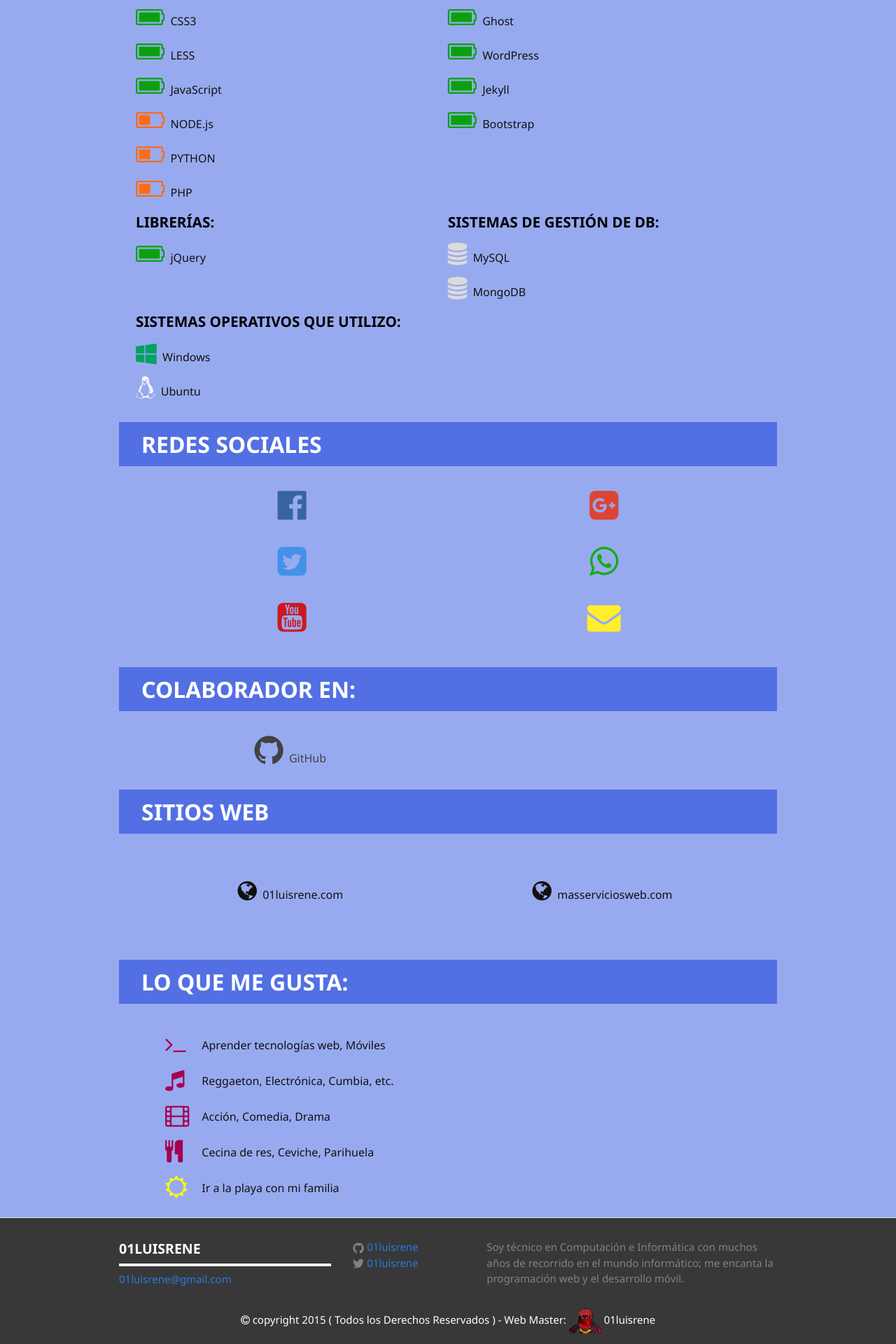
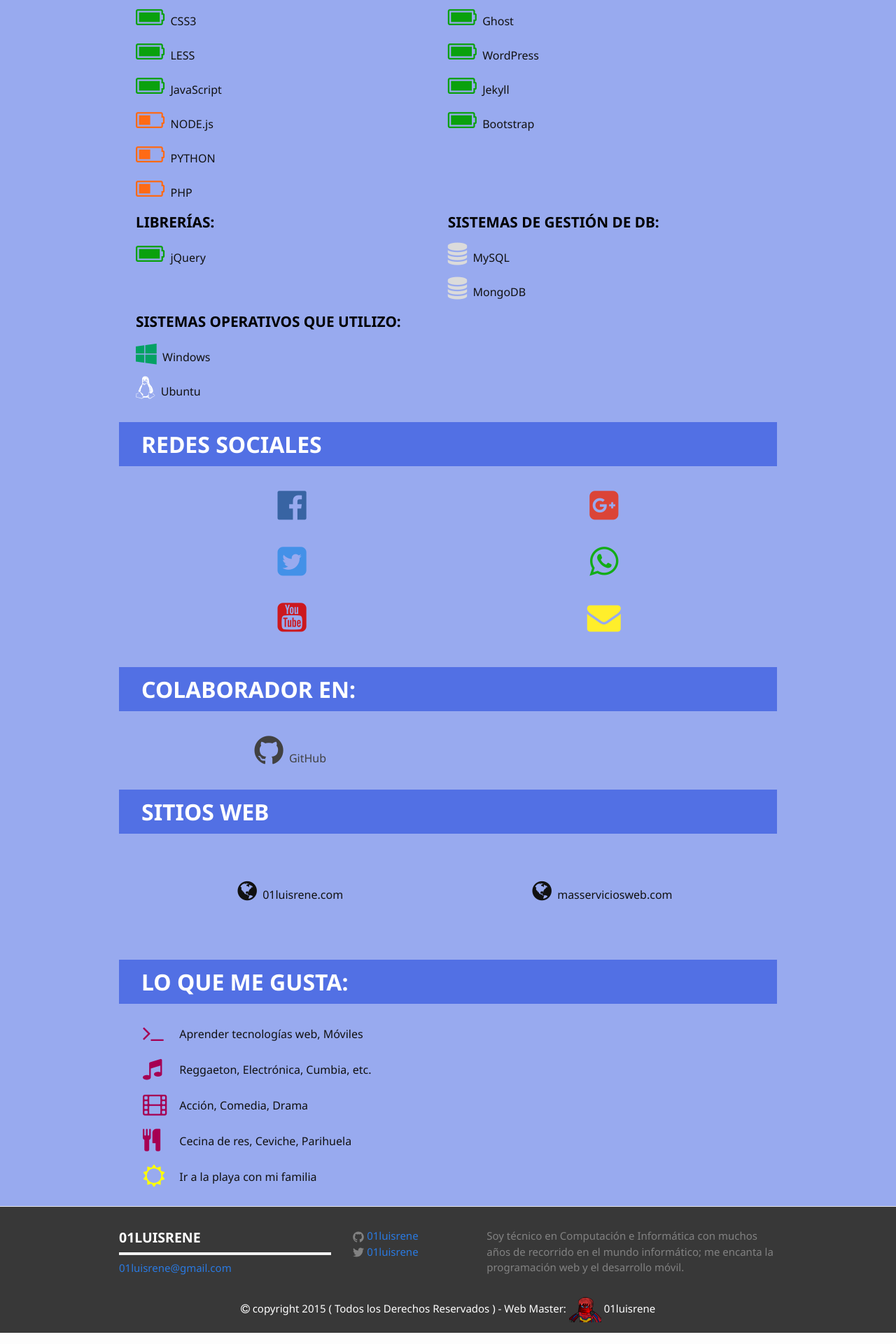
Before and after one commit to 01luisrene/Blog-Jekyll, a Jekyll site: the page built from index.html, in a window 1280 px wide. Shown: the part 2177-4097 px from the top of the page at 70% size. Built offline with Jekyll 4.4.1, drawn with Linux system fonts in a browser that asks for light colours; nearby versions of some CDN libraries.

Commit message:
sass
margin

```diff
--- a/_sass/_layout.scss
+++ b/_sass/_layout.scss
@@ -473,8 +473,6 @@
 }
 .lista_lo_que_me_gusta {
   display: block;
-  margin-left: 2em;
-  margin-top: 1em;
 }
 .lista_lo_que_me_gusta tr td {
   padding: .5em .5em;
```
